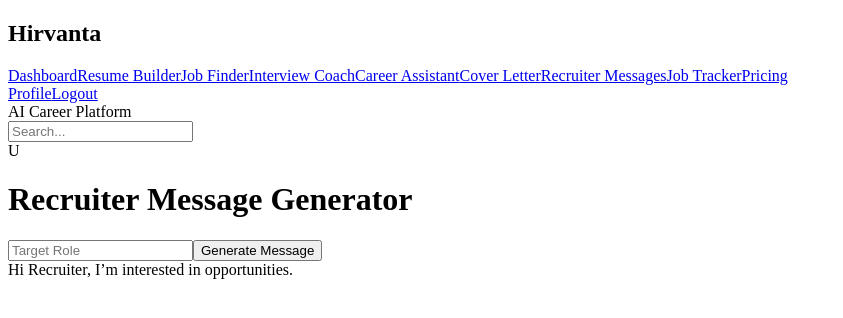
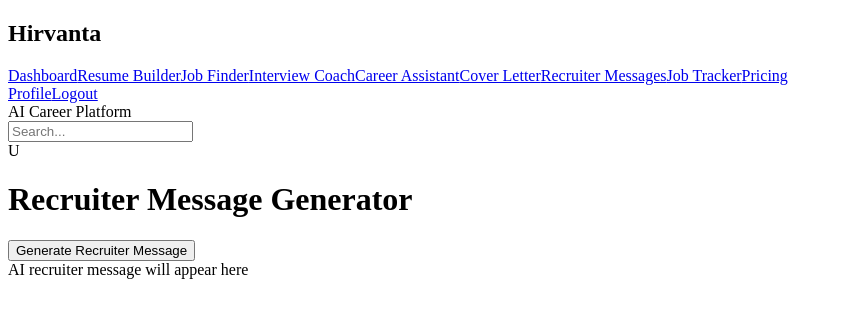
Before and after one commit to jewma1/Hirvanta, a Next.js app in the folder frontend/: page /recruiter in a window 1280 px wide. Shown: the top 318 px of the page, without its empty margins (0-843 px from the left). Built offline with nearby package versions, Linux system fonts and the light colour scheme.

Commit message:
Implement recruiter message generation feature
Added functionality to generate a recruiter outreach message using an API call.

```diff
--- a/frontend/app/recruiter/page.tsx
+++ b/frontend/app/recruiter/page.tsx
@@ -3,32 +3,42 @@
 import { useState } from "react";
 
 export default function RecruiterPage() {
-  const [role, setRole] = useState("");
+  const [result, setResult] = useState("");
+
+  const generateRecruiter = async () => {
+    const res = await fetch(
+      "YOUR_BACKEND_URL/api/ai/recruiter",
+      {
+        method: "POST",
+        headers: {
+          "Content-Type": "application/json",
+        },
+        body: JSON.stringify({
+          prompt: "Generate recruiter outreach message",
+        }),
+      }
+    );
+
+    const data = await res.json();
+    setResult(data.text);
+  };
 
   return (
-    <div className="min-h-screen bg-gray-50 p-8">
+    <div className="p-6">
 
       <h1 className="text-3xl font-bold mb-6">
         Recruiter Message Generator
       </h1>
 
-      <div className="bg-white p-6 rounded-xl shadow">
+      <button
+        onClick={generateRecruiter}
+        className="bg-blue-600 text-white p-4 rounded-lg mb-6"
+      >
+        Generate Recruiter Message
+      </button>
 
-        <input
-          className="border p-3 w-full mb-3"
-          placeholder="Target Role"
-          value={role}
-          onChange={(e)=>setRole(e.target.value)}
-        />
-
-        <button className="bg-blue-600 text-white px-6 py-3 rounded mb-4">
-          Generate Message
-        </button>
-
-        <div className="border p-4 rounded">
-          Hi Recruiter, I’m interested in {role} opportunities.
-        </div>
-
+      <div className="bg-white p-6 rounded-xl shadow min-h-[300px]">
+        {result || "AI recruiter message will appear here"}
       </div>
 
     </div>
```
